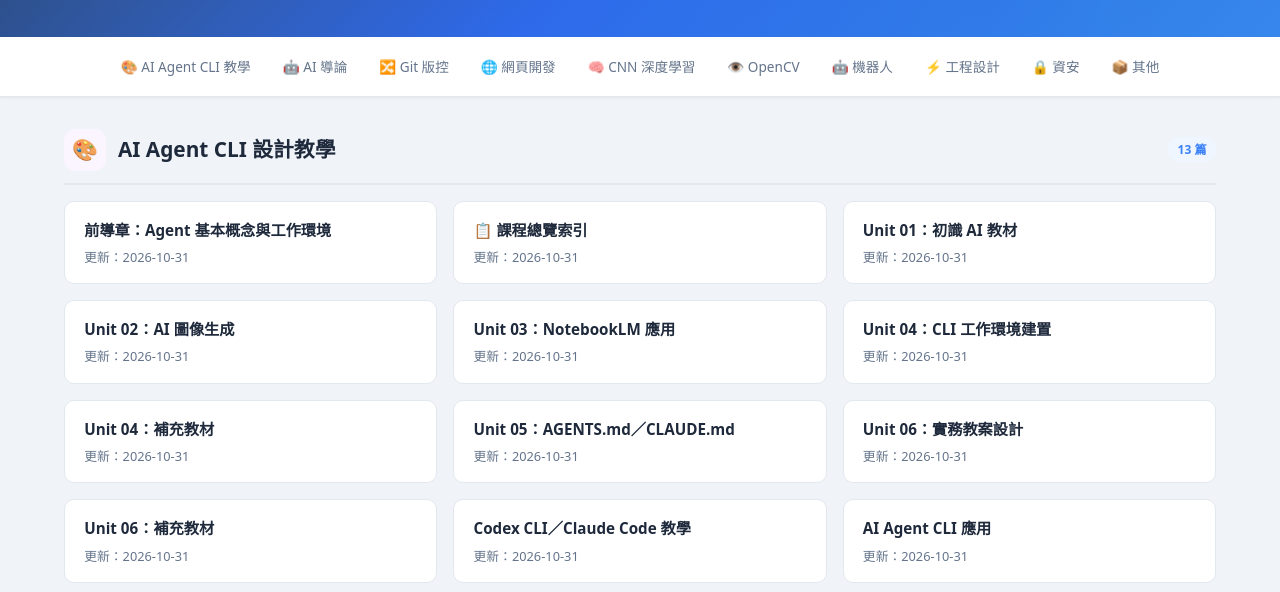
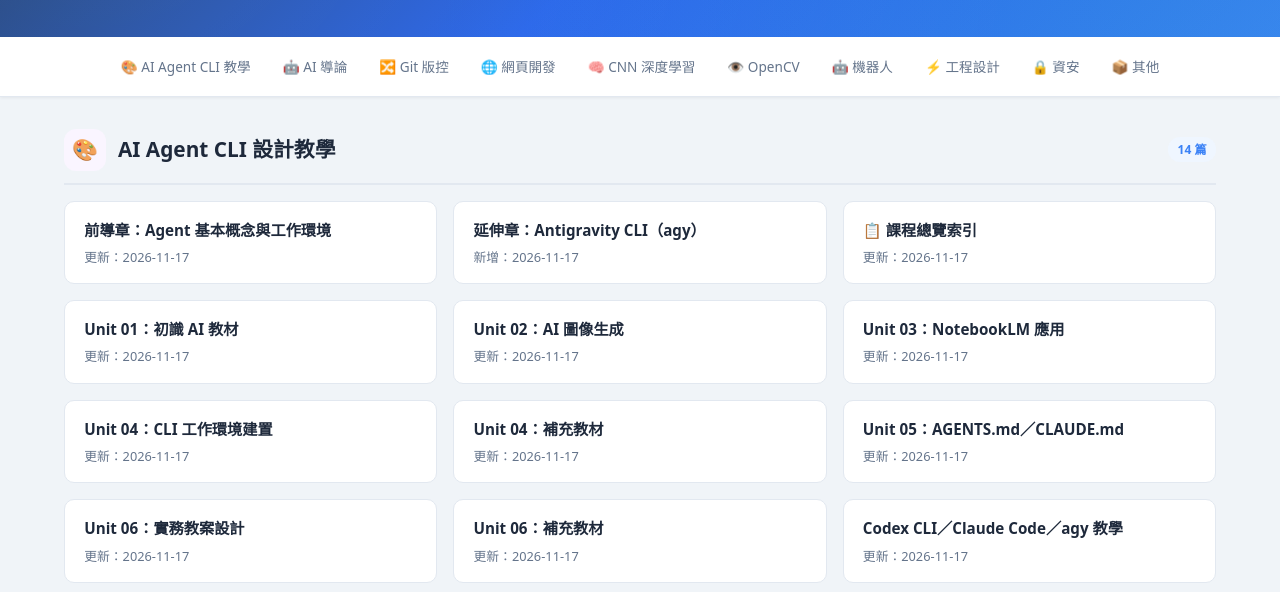
Before and after one commit to joelhoty/ocgit, a plain HTML site: page index.html in a window 1280 px wide. Shown: the part 208-800 px from the top of the page. Drawn offline with Linux system fonts and the light colour scheme.

Commit message:
docs: list agy chapter on site home page
Add the Antigravity CLI chapter card to the AI Agent CLI section of the
root index.html, include agy in the 09 card title, and refresh the
update dates of pages changed on 2026-11-17.

Co-Authored-By: Claude Opus 5.5 <noreply@anthropic.com>

```diff
--- a/index.html
+++ b/index.html
@@ -267,57 +267,61 @@
     <div class="section-header">
       <div class="icon icon-purple">🎨</div>
       <h2>AI Agent CLI 設計教學</h2>
-      <span class="count">13 篇</span>
+      <span class="count">14 篇</span>
     </div>
     <div class="card-grid">
-      <a class="card" href="AI_Agent_CLi/00_intro.html"><span class="title">前導章：Agent 基本概念與工作環境</span><span class="meta">更新：2026-10-31</span></a>
+      <a class="card" href="AI_Agent_CLi/00_intro.html"><span class="title">前導章：Agent 基本概念與工作環境</span><span class="meta">更新：2026-11-17</span></a>
+      <a class="card" href="AI_Agent_CLi/agy_cli.html">
+        <span class="title">延伸章：Antigravity CLI（agy）</span>
+        <span class="meta">新增：2026-11-17</span>
+      </a>
       <a class="card" href="AI_Agent_CLi/index.html">
         <span class="title">📋 課程總覽索引</span>
-        <span class="meta">更新：2026-10-31</span>
+        <span class="meta">更新：2026-11-17</span>
       </a>
       <a class="card" href="AI_Agent_CLi/01_materials.html">
         <span class="title">Unit 01：初識 AI 教材</span>
-        <span class="meta">更新：2026-10-31</span>
+        <span class="meta">更新：2026-11-17</span>
       </a>
       <a class="card" href="AI_Agent_CLi/02_images.html">
         <span class="title">Unit 02：AI 圖像生成</span>
-        <span class="meta">更新：2026-10-31</span>
+        <span class="meta">更新：2026-11-17</span>
       </a>
       <a class="card" href="AI_Agent_CLi/03_notebooklm.html">
         <span class="title">Unit 03：NotebookLM 應用</span>
-        <span class="meta">更新：2026-10-31</span>
+        <span class="meta">更新：2026-11-17</span>
       </a>
       <a class="card" href="AI_Agent_CLi/04_workspace.html">
         <span class="title">Unit 04：CLI 工作環境建置</span>
-        <span class="meta">更新：2026-10-31</span>
+        <span class="meta">更新：2026-11-17</span>
       </a>
       <a class="card" href="AI_Agent_CLi/04a_workflows.html">
         <span class="title">Unit 04：補充教材</span>
-        <span class="meta">更新：2026-10-31</span>
+        <span class="meta">更新：2026-11-17</span>
       </a>
       <a class="card" href="AI_Agent_CLi/05_instructions.html">
         <span class="title">Unit 05：AGENTS.md／CLAUDE.md</span>
-        <span class="meta">更新：2026-10-31</span>
+        <span class="meta">更新：2026-11-17</span>
       </a>
       <a class="card" href="AI_Agent_CLi/06_lesson_plans.html">
         <span class="title">Unit 06：實務教案設計</span>
-        <span class="meta">更新：2026-10-31</span>
+        <span class="meta">更新：2026-11-17</span>
       </a>
       <a class="card" href="AI_Agent_CLi/06a_assessment.html">
         <span class="title">Unit 06：補充教材</span>
-        <span class="meta">更新：2026-10-31</span>
+        <span class="meta">更新：2026-11-17</span>
       </a>
       <a class="card" href="AI_Agent_CLi/09_cli_practice.html">
-        <span class="title">Codex CLI／Claude Code 教學</span>
-        <span class="meta">更新：2026-10-31</span>
+        <span class="title">Codex CLI／Claude Code／agy 教學</span>
+        <span class="meta">更新：2026-11-17</span>
       </a>
       <a class="card" href="AI_Agent_CLi/07_agents_cli.html">
         <span class="title">AI Agent CLI 應用</span>
-        <span class="meta">更新：2026-10-31</span>
+        <span class="meta">更新：2026-11-17</span>
       </a>
       <a class="card" href="AI_Agent_CLi/10_literacy.html">
         <span class="title">AI 素養探討</span>
-        <span class="meta">更新：2026-10-31</span>
+        <span class="meta">更新：2026-11-17</span>
       </a>
     </div>
   </section>
```
